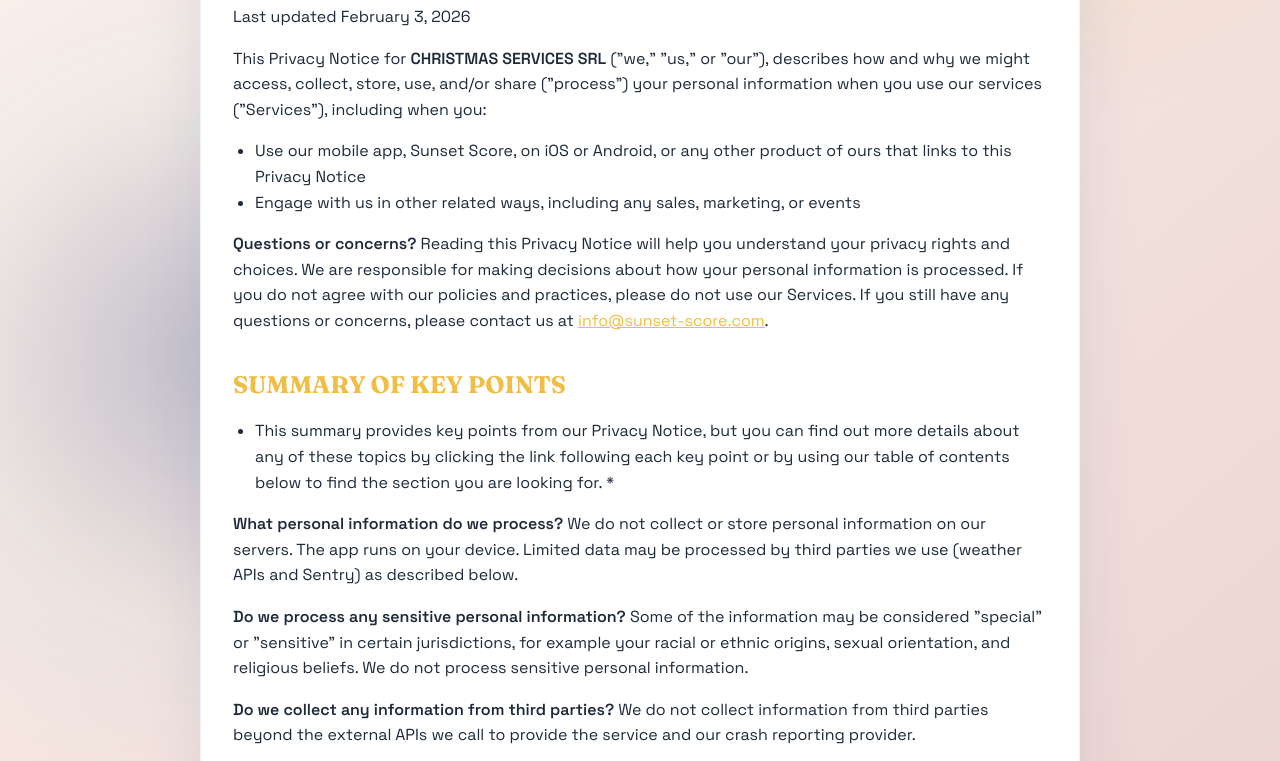
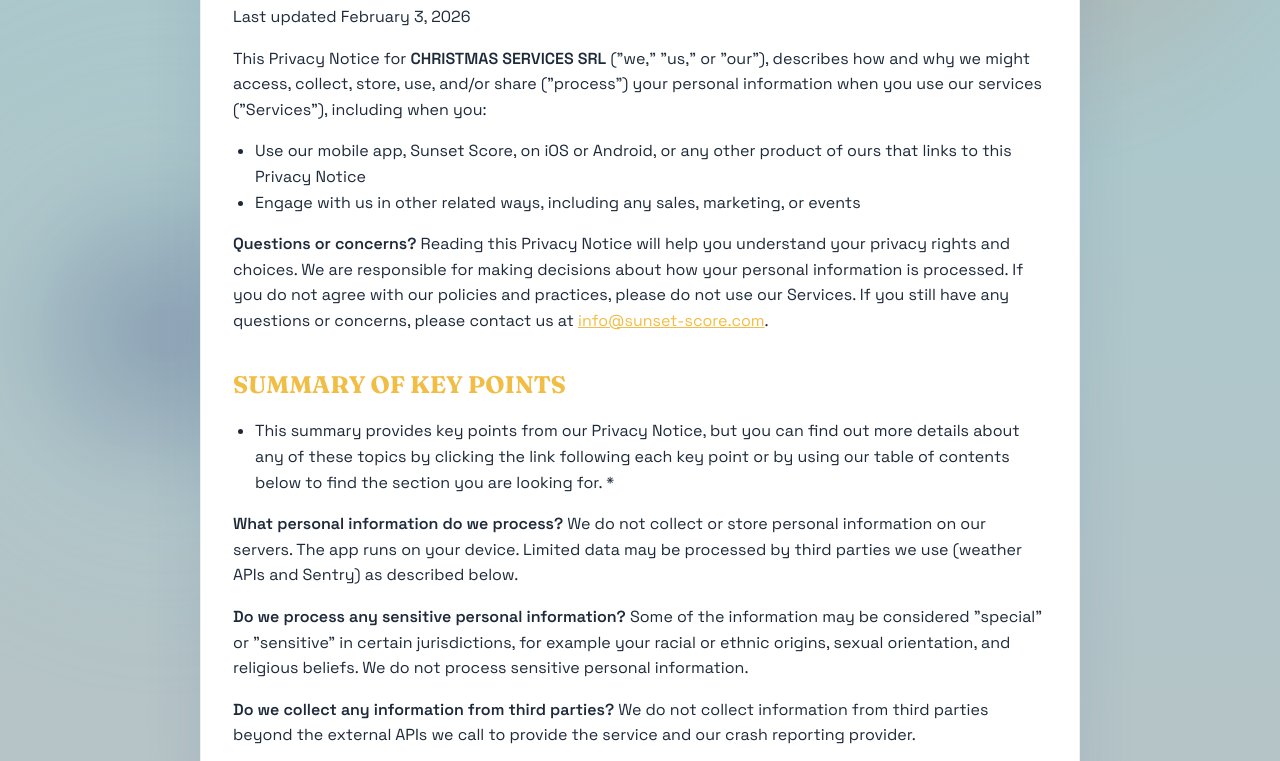
Before and after one commit to christmas97/docs, a plain HTML site: page sunset-score/index.html in a window 1280 px wide. Shown: the part 412-1173 px from the top of the page. Drawn offline with nearby package versions, Linux system fonts and the light colour scheme.

Commit message:
style#2 from codex

```diff
--- a/sunset-score/index.html
+++ b/sunset-score/index.html
@@ -39,16 +39,31 @@
         margin: 0;
         min-height: 100vh;
         font-family: "Space Grotesk", "Segoe UI", sans-serif;
-        background:
+        background-color: var(--absent-bg);
+        background-image:
           linear-gradient(
-            140deg,
-            #fdf6f0 0%,
-            var(--okay-bg) 18%,
+            185deg,
+            var(--poor-bg) 0%,
+            var(--okay-bg) 16%,
             var(--good-bg) 34%,
-            var(--great-bg) 52%,
-            var(--incredible-bg) 68%,
-            #8c1a2a 82%,
+            var(--great-bg) 50%,
+            var(--incredible-bg) 64%,
+            #8c1a2a 76%,
             var(--absent-bg) 100%
+          ),
+          linear-gradient(
+            95deg,
+            rgba(241, 189, 69, 0.24) 0%,
+            rgba(207, 87, 53, 0.22) 32%,
+            rgba(207, 56, 51, 0.2) 52%,
+            rgba(40, 66, 125, 0.35) 100%
+          ),
+          repeating-linear-gradient(
+            165deg,
+            rgba(255, 255, 255, 0.07) 0px,
+            rgba(255, 255, 255, 0.07) 1px,
+            rgba(255, 255, 255, 0) 10px,
+            rgba(255, 255, 255, 0) 22px
           );
         color: var(--ink);
         position: relative;
@@ -69,17 +84,49 @@
       }
 
       body::before {
-        top: -22vw;
-        right: -12vw;
-        background: radial-gradient(circle, rgba(207, 56, 51, 0.6), rgba(241, 189, 69, 0.15), transparent);
+        top: -16vw;
+        right: -10vw;
+        background: radial-gradient(
+          circle,
+          rgba(241, 189, 69, 0.6),
+          rgba(207, 87, 53, 0.35),
+          transparent 70%
+        );
         animation: floatOne 18s ease-in-out infinite;
       }
 
       body::after {
-        bottom: -28vw;
-        left: -14vw;
-        background: radial-gradient(circle, rgba(40, 66, 125, 0.65), rgba(165, 203, 207, 0.2), transparent);
+        bottom: -26vw;
+        left: -18vw;
+        background: radial-gradient(
+          circle,
+          rgba(40, 66, 125, 0.7),
+          rgba(165, 203, 207, 0.25),
+          transparent 65%
+        );
         animation: floatTwo 20s ease-in-out infinite;
+      }
+
+      .page::before {
+        content: "";
+        position: fixed;
+        left: 50%;
+        bottom: 22vh;
+        width: 48vw;
+        height: 48vw;
+        transform: translateX(-50%);
+        border-radius: 999px;
+        background: radial-gradient(
+          circle,
+          rgba(241, 189, 69, 0.85) 0%,
+          rgba(207, 87, 53, 0.55) 35%,
+          rgba(207, 56, 51, 0.3) 55%,
+          transparent 72%
+        );
+        filter: blur(2px);
+        opacity: 0.9;
+        z-index: 0;
+        pointer-events: none;
       }
 
       .page {
```
